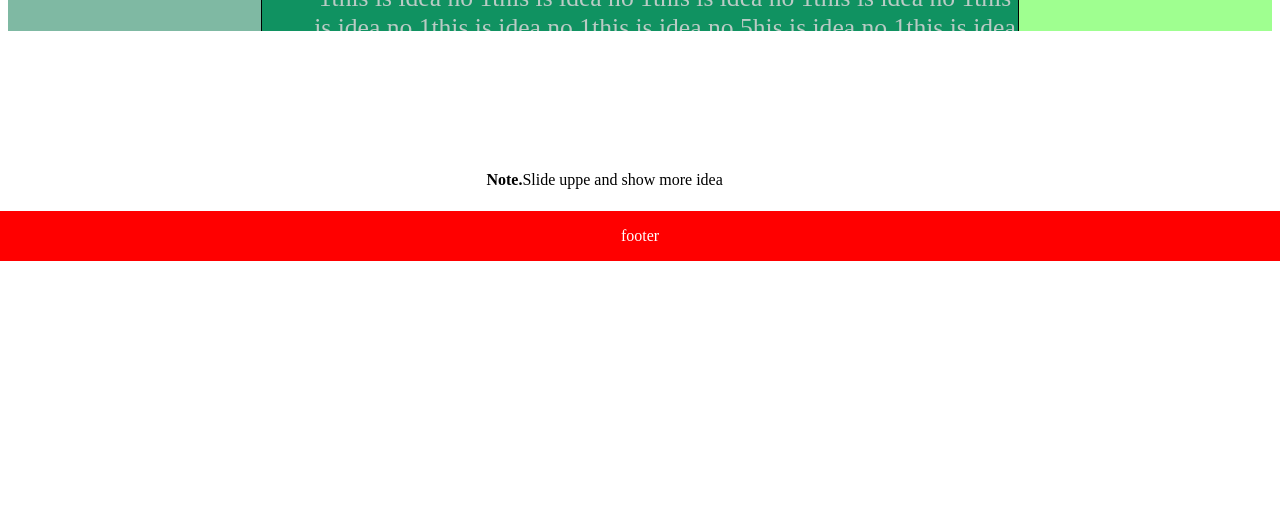
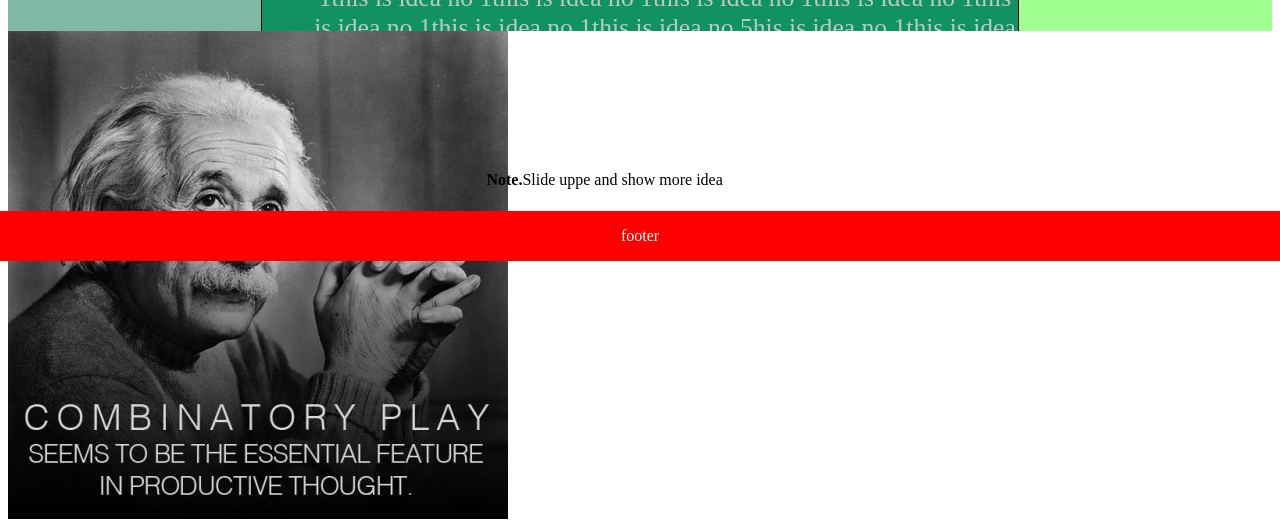
Before and after one commit to Sakshisharma811308/ideabazar, a plain HTML site: page index.html in a window 1280 px wide. Shown: the part 539-1070 px from the top of the page. Before the commit the page ends 800 px from the top, so only its background shows below. Drawn offline with Linux system fonts and the light colour scheme.

Commit message:
Update index.html

```diff
--- a/index.html
+++ b/index.html
@@ -138,6 +138,9 @@ ol li{
 <div class="footer">
 	<p>footer</p>
 </div>
+	<img src="
+        ideabazar/einstein_combinatory.jpg
+      ">
 
 
 
```
